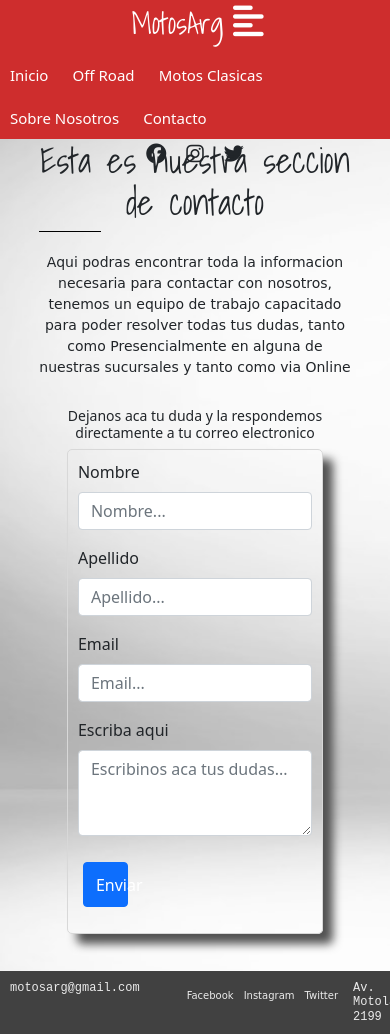
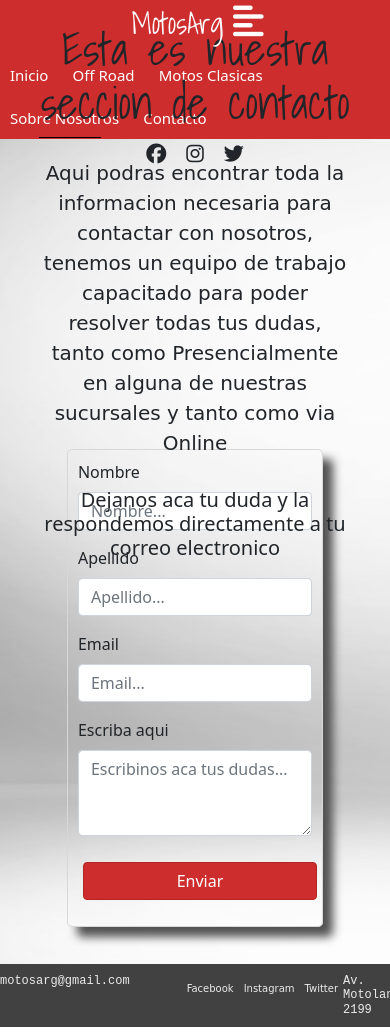
Before and after one commit to zheoagustin/MotosArg-Primo, a website: page contacto/contacto.html in a window 390 px wide. Shown: the top 1034 px of the page. Drawn offline with nearby package versions, Linux system fonts and the light colour scheme; files whose address does not match are found by name; a web font is replaced by a local one.

Commit message:
todo menos responsive

```diff
--- a/scss/style.scss
+++ b/scss/style.scss
@@ -188,7 +188,7 @@ header{
         font-family: monospace;
         font-size: 12px !important;
         color:rgb(235, 235, 235) ;
-        margin: 0px 10px;
+        margin: 0px 20px 0px  0px;
     }
 }
 .infofooter2 {
@@ -445,7 +445,6 @@ header{
         animation-iteration-count: infinite;
     }
 }
-
 #carouselSobrenos {
     background-color: rgb(65, 65, 65);
     padding: 5px;
@@ -463,7 +462,11 @@ header{
     justify-items: center;
     align-items: center;
 
-}
+    .formText {
+        grid-area: cto1;
+        width: 100%;
+        text-align: center;
+        justify-self: center;
 
         .lineaContacto {
             align-items: center;
@@ -477,10 +480,17 @@ header{
             animation-duration: 20s;
             animation-iteration-count: infinite;
         }
+
         @keyframes lineaContacto {
             0% {width: 100%;}
             50% {width: 0%;}
         }
+
+        h3{
+            font-family: 'Shadows Into Light', cursive;
+            font-size: 45px;
+        }
+
         .TextCto{
             align-items: end;
             grid-area: cto1;
@@ -489,20 +499,27 @@ header{
             font-size: 20px;
 
         }
+
         .TextContacto{
             font-size: 20px;
             margin-top: 30px;
 
         }
-.formText {
-    grid-area: cto1;
-    width: 100%;
-    text-align: center;
-    justify-self: center;
     }
-.formText h3{
-    font-family: 'Shadows Into Light', cursive;
-    font-size: 45px;
+}
+.btn {
+    width:100%;
+    height: auto;
+}
+.btn-primary {
+    background-color: #ce2d2d !important;
+    border-color:#b12525 !important;
+}
+.btn-check:focus+.btn-primary, .btn-primary:focus {
+    box-shadow: 0 0 0 0 !important;
+}
+.btn-primary:hover {
+    background-color:rgb(189, 8, 8) !important;
 }
 .formContacto {
     width: 35%;
@@ -520,8 +537,6 @@ header{
     outline: 0;
     box-shadow: 0 0 0 3px rgba(190, 190, 190, 0.25) !important;
 }
-
-
 @media screen and (max-width: 600px) {
     /*nav y footer responsive para las 5 paginas*/
     .busqueda,  .btn {
```
Also changed, not shown: css/style.css. Lines whose indentation alone changed are shown as unchanged.
